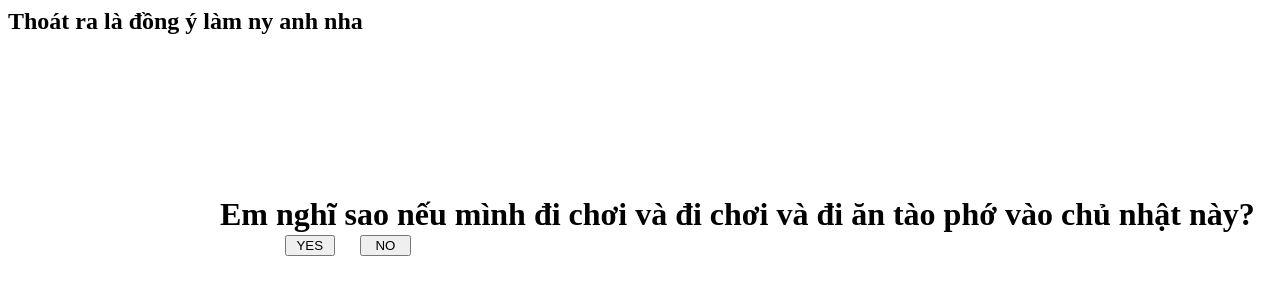
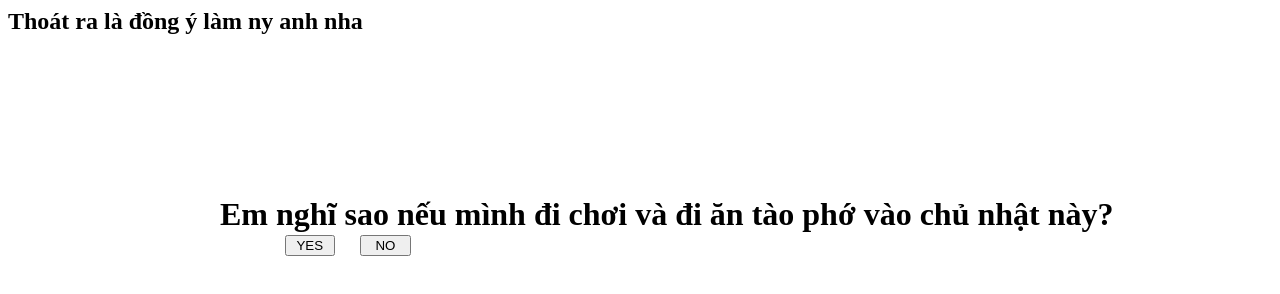
Before and after one commit to Vlynn01/Bai-Tap-MD1, a plain HTML site: page Bai-Tap-MD1/9. Cấu trúc điều kiện 2/Bài tập/Ứng dụng vui DoYouLoveMe/Ứng dụng vui DoYouLoveMe.html in a window 1280 px wide. Drawn offline with Linux system fonts and the light colour scheme.

Commit message:
Update Ứng dụng vui DoYouLoveMe.html

```diff
--- a/Bai-Tap-MD1/9. Cấu trúc điều kiện 2/Bài tập/Ứng dụng vui DoYouLoveMe/Ứng dụng vui DoYouLoveMe.html
+++ b/Bai-Tap-MD1/9. Cấu trúc điều kiện 2/Bài tập/Ứng dụng vui DoYouLoveMe/Ứng dụng vui DoYouLoveMe.html
@@ -8,7 +8,7 @@
 </head>
 <body>
 <h2> Thoát ra là đồng ý làm ny anh nha</h2>
-<h1 style="position:absolute; left:220px; top:175px;">Em nghĩ sao nếu mình đi chơi và đi chơi và đi ăn tào phớ vào chủ nhật này?</h1>
+<h1 style="position:absolute; left:220px; top:175px;">Em nghĩ sao nếu mình đi chơi và đi ăn tào phớ vào chủ nhật này?</h1>
 <input type="button" value=" YES " onclick="anVaoCo()" style="position:absolute; left:285px; top:235px;"/>
 <input type="button" id="btnNo" value="  NO  " onmouseover="khongAnVao()" style="position:absolute; left:360px; top:235px;"/>
 </body>
```
